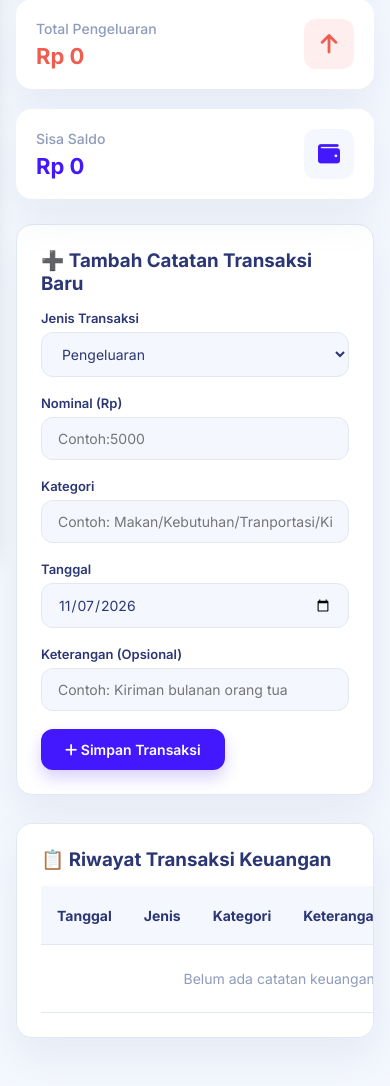
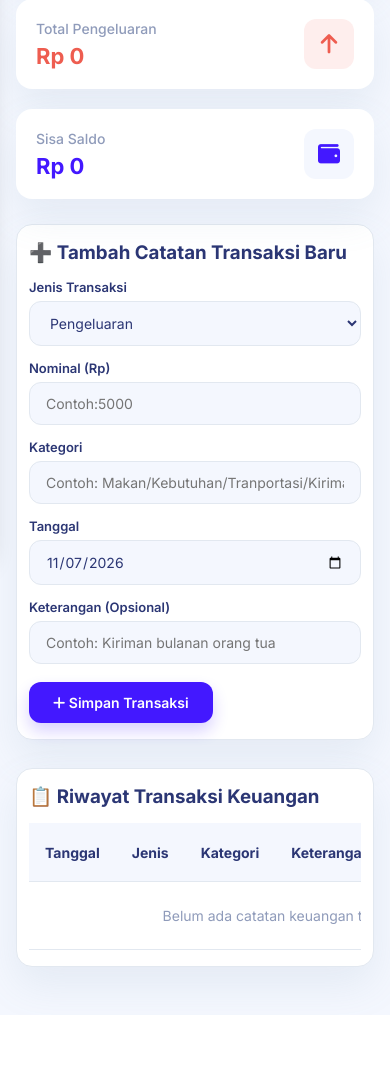
Before and after one commit to mubaroq82/My-Dashbord, a PHP site: page /pencatatankeuangan.php in a window 390 px wide. Shown: the part 283-1369 px from the top of the page. After the commit the page ends 1298 px from the top, so only its background shows below. Run offline with PHP 8.4, Linux system fonts and the light colour scheme; a user stored in the database is signed in; data comes from the database, SQL or seed files in the repository; data that the repository does not hold is empty.

Commit message:
perbaikan untuk tampilan mobile

```diff
--- a/dashboard.php
+++ b/dashboard.php
@@ -271,7 +271,7 @@ $query_todo_home = mysqli_query($conn, "SELECT * FROM todolist WHERE user_id = '
                         <?php endwhile; ?>
                     <?php else: ?>
                         <div style="text-align: center; padding: 15px; color: #047857; font-weight: 700; font-size: 1.1rem;">
-                            ✨ TIDAK ADA TUGAS ✨
+                             TIDAK ADA TUGAS
                         </div>
                     <?php endif; ?>
                 </div>
--- a/koneksi.php
+++ b/koneksi.php
@@ -1,8 +1,8 @@
 <?php
-$host = "localhost";
-$user = "root";
-$pass = "";
-$db   = "mydashboard";
+$host = "sql211.infinityfree.com";
+$user = "if0_43152187";
+$pass = "7DMPdjXQWBpEzIL";
+$db   = "if0_43152187_mydashboard";
 
 $conn = mysqli_connect($host, $user, $pass, $db);
 
--- a/login.php
+++ b/login.php
@@ -8,7 +8,6 @@ if (isset($_POST['login'])) {
     $email    = mysqli_real_escape_string($conn, $_POST['email']);
     $password = $_POST['password'];
 
-    // Validasi panjang password di sisi PHP
     if (strlen($password) > 9) {
         $error = "Password maksimal 8 karakter!";
     } else {
--- a/pencatatankeuangan.php
+++ b/pencatatankeuangan.php
@@ -113,10 +113,17 @@ try {
             margin-bottom: 20px;
             font-size: 14px;
         }
+        /* KONTAINER RESPONSIF TABEL AGAR BISA DIGESER DI HP */
+        .table-responsive-wrapper {
+            width: 100%;
+            overflow-x: auto;
+            -webkit-overflow-scrolling: touch;
+            margin-top: 15px;
+        }
         .table-custom {
             width: 100%;
             border-collapse: collapse;
-            margin-top: 15px;
+            min-width: 550px; /* Menjaga isi tabel tetap proporsional dan tidak gepeng */
         }
         .table-custom th, .table-custom td {
             padding: 12px 16px;
@@ -286,9 +293,10 @@ try {
                 </form>
             </div>
 
-            <!-- TABEL RIWAYAT TRANSAKSI (Diberi id="tabel-keuangan") -->
+            <!-- TABEL RIWAYAT TRANSAKSI (DIBUNGKUS TABLE-RESPONSIVE-WRAPPER) -->
             <div class="form-card" id="tabel-keuangan">
                 <h3>📋 Riwayat Transaksi Keuangan</h3>
+                <div class="table-responsive-wrapper">
                     <table class="table-custom">
                         <thead>
                             <tr>
@@ -332,6 +340,7 @@ try {
                         </tbody>
                     </table>
                 </div>
+            </div>
         </main>
     </div>
 
--- a/tampilanhp.css
+++ b/tampilanhp.css
@@ -1,3 +1,7 @@
+/* ==========================================
+   TAMPILANHP.CSS - STYLING KHUSUS LAYAR HP
+   ========================================== */
+
 .hamburger-btn {
     display: none;
     background: var(--card-bg);
@@ -19,71 +23,92 @@
     color: var(--accent-color);
 }
 
-/* 2. Pengaturan Layout Khusus Layar HP (Maksimal lebar 768px) */
 @media (max-width: 768px) {
     body {
-        display: block; /* Membatalkan flex body desktop */
+        display: block !important;
     }
 
     .dashboard-container {
-        display: block;
+        display: block !important;
     }
 
-    /* Tombol hamburger dimunculkan di HP */
     .hamburger-btn {
-        display: flex;
+        display: flex !important;
     }
 
-    /* Sidebar diubah menjadi melayang (off-canvas) tersembunyi di kiri */
     .sidebar {
-        position: fixed;
+        position: fixed !important;
         top: 0;
-        left: -280px; /* Sembunyikan di luar layar */
-        width: 260px;
-        height: 100vh;
+        left: -280px;
+        width: 260px !important;
+        height: 100vh !important;
         z-index: 1000;
         box-shadow: 5px 0 25px rgba(0, 0, 0, 0.3);
-        transition: left 0.3s ease-in-out;
+        transition: left 0.3s ease-in-out !important;
     }
 
-    /* Kelas aktif saat tombol hamburger ditekan via JavaScript */
     .sidebar.sidebar-active {
-        left: 0;
+        left: 0 !important;
     }
 
-    /* Menyesuaikan padding konten utama agar pas di layar HP */
     .main-content {
-        padding: 20px 16px;
-        width: 100%;
+        padding: 20px 16px !important;
+        width: 100% !important;
         overflow-x: hidden;
     }
 
+    /* Penyesuaian Header & Tukar Posisi Nama Profil dengan Tombol Selesai */
     .top-header {
-        flex-direction: column;
-        align-items: flex-start;
-        gap: 15px;
+        flex-direction: column !important;
+        align-items: flex-start !important;
+        gap: 15px !important;
     }
 
-    /* Menyesuaikan grid agar menjadi 1 kolom di HP */
-    .stats-grid,
+    .header-right-group {
+        width: 100% !important;
+        display: flex !important;
+        flex-direction: column !important;
+        gap: 12px !important;
+    }
+
+    .header-top-row {
+        width: 100% !important;
+        display: flex !important;
+        align-items: center !important;
+        justify-content: space-between !important;
+    }
+
+    .btn-submit-custom {
+        width: 100% !important;
+        padding: 10px 14px !important;
+        font-size: 14px !important;
+        border-radius: 10px !important;
+        text-align: center !important;
+    }
+
     .form-grid,
-    .profile-container {
+    .profile-container,
+    .schedule-grid {
         grid-template-columns: 1fr !important;
+        gap: 14px !important;
     }
 
     .full-width {
         grid-column: span 1 !important;
     }
-}
-@media (max-width: 768px) {
-    /* Membuat container tabel bisa digeser ke samping jika lebarnya melebihi layar HP */
-    #tabel-keuangan {
+
+    .form-card {
+        padding: 16px 12px !important;
+    }
+
+    .table-responsive-wrapper {
         width: 100%;
         overflow-x: auto;
         -webkit-overflow-scrolling: touch;
+        margin-top: 15px;
     }
 
     .table-custom {
-        min-width: 550px; /* Memastikan tabel tetap luas dan proporsional isinya */
+        min-width: 500px !important;
     }
 }
```
Also changed, not shown: jadwalkledit.php (+15 -4 lines), jadwalkuliah.php (+11 -2 lines). Lines whose indentation alone changed are shown as unchanged.
